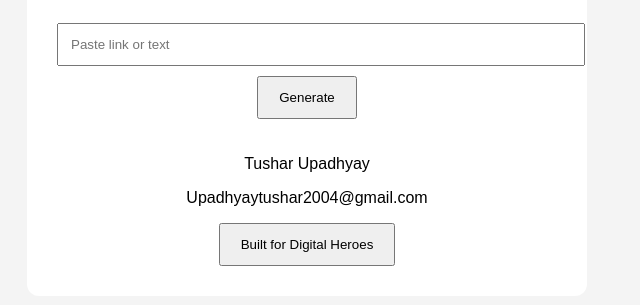
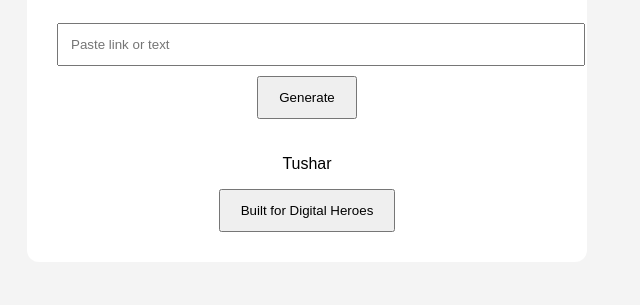
Before and after one commit to Tusharupadhyay9904/qr-code-generator, a plain HTML site: page index.html in a window 1280 px wide. Shown: the part 179-484 px from the top of the page, without its empty margins (333-973 px from the left). Drawn offline with Linux system fonts and the light colour scheme.

Commit message:
Update index.html

```diff
--- a/index.html
+++ b/index.html
@@ -20,8 +20,8 @@
 <div id="qr"></div>
 
 <div class="footer">
-<p> Tushar Upadhyay</p>
-<p>Upadhyaytushar2004@gmail.com</p>
+<p> Tushar </p>
+<p></p>
 
 <a
 href="https://digitalheroesco.com"
```
